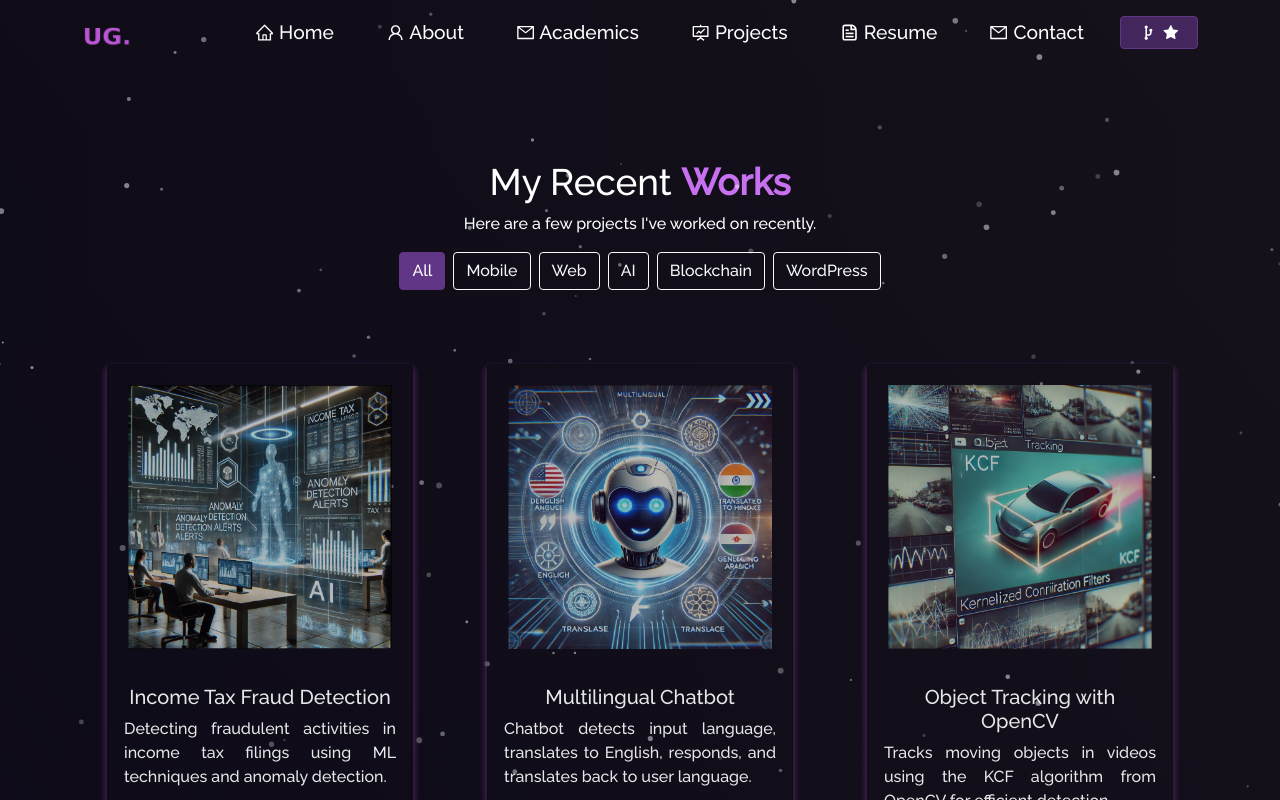
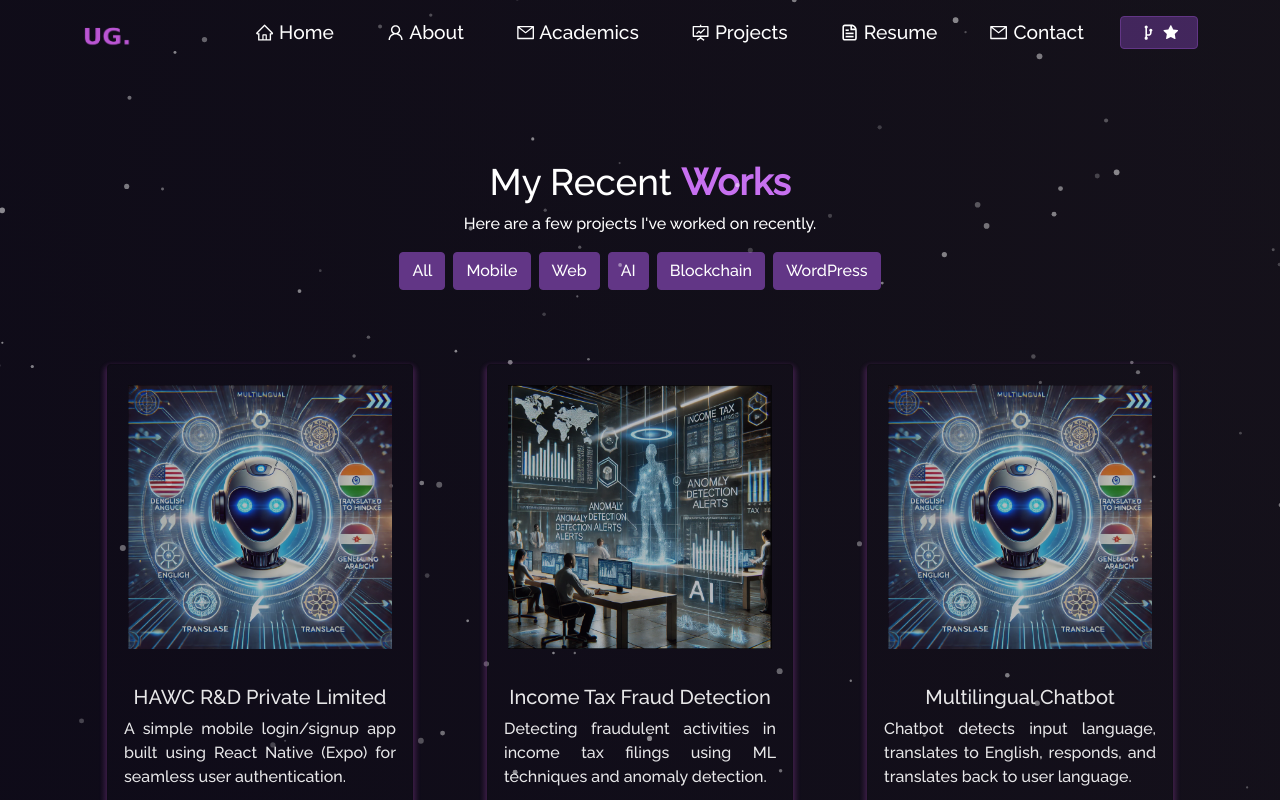
Before and after one commit to Obiorachibuike/CodexTech, a React (Create React App) app: page /project in a window 1280 px wide. Shown: the top 800 px of the page. Built offline with nearby package versions, Linux system fonts and the light colour scheme.

Commit message:
Update Projects.js

```diff
--- a/src/components/Projects/Projects.js
+++ b/src/components/Projects/Projects.js
@@ -11,6 +11,7 @@ import {
   SiKeras,
   SiScikitlearn,
   SiMysql,
+  SiReact,
 } from "react-icons/si";
 
 import oralcancer from "../../Assets/Projects/oralcancer.png";
@@ -23,6 +24,15 @@ import LMmodel from "../../Assets/Projects/LMmodel.png";
 const defaultImage = LMmodel;
 
 const projects = [
+  {
+    imgPath: defaultImage,
+    title: "HAWC R&D Private Limited",
+    description:
+      "A simple mobile login/signup app built using React Native (Expo) for seamless user authentication.",
+    ghLink: "https://github.com/Obiorachibuike/HAWC-R-D-PRIVATE-LIMITED",
+    techIcons: [{ icon: SiReact, name: "React Native" }],
+    category: "Mobile",
+  },
   {
     imgPath: fraud_Detection,
     title: "Income Tax Fraud Detection",
@@ -191,7 +201,7 @@ function Projects() {
           {categories.map((cat) => (
             <Col xs="auto" key={cat}>
               <Button
-                variant={filter === cat ? "primary" : "outline-light"}
+                className={`category-btn ${filter === cat ? "active" : ""}`}
                 onClick={() => handleFilterChange(cat)}
               >
                 {cat}
```
